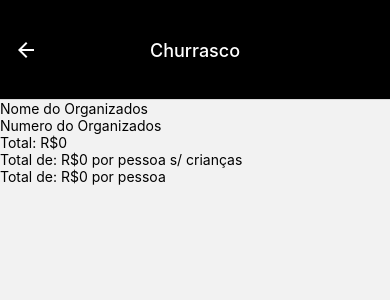
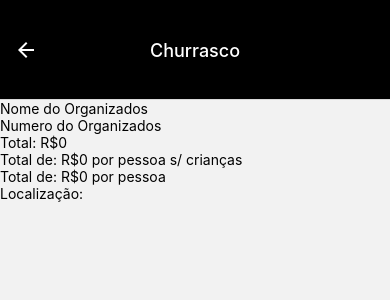
Before and after one commit to Guigite/app-de-calcular-churrasco, a React Native app: screen /final in a window 390 px wide. Shown: the top 300 px of the page. Built offline with nearby package versions, Linux system fonts and the light colour scheme.

Commit message:
Tudo pronto p/ estilizar e fazer o mapa

```diff
--- a/src/pages/final.js
+++ b/src/pages/final.js
@@ -16,6 +16,8 @@
 
             <Lista2/>
 
+            <Text>Localização:</Text>
+
         </View>
     );
 }
```
